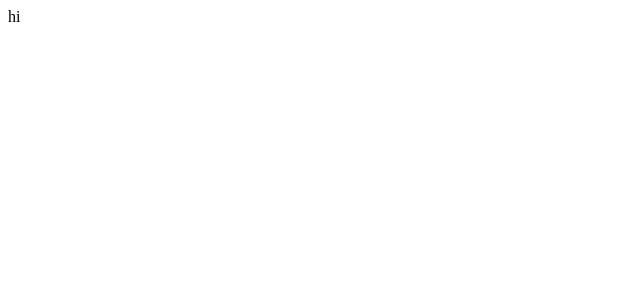
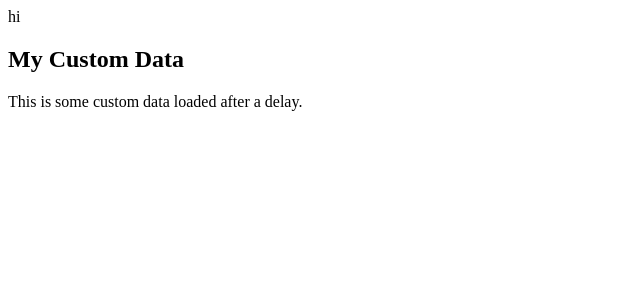
Before and after one commit to eashikanaznin/react_advanced, a React (Vite) app: page / in a window 1280 px wide. Shown: the top 300 px of the page, without its empty margins (0-640 px from the left). Built offline with nearby package versions, Linux system fonts and the light colour scheme.

Commit message:
lazy and suspence

```diff
--- a/src/App.jsx
+++ b/src/App.jsx
@@ -1,8 +1,20 @@
+import { Suspense, lazy } from "react"
+
+const delay = (ms) =>
+  new Promise((resolve) => setTimeout(resolve, ms)); // Creates a promise that resolves after ms milliseconds
+
+
+// import { MyCustomData } from "./MyCustomData"
+
+const MyCustomData = lazy(() => delay(5000).then(()=>import( "./MyCustomData" )))
 function App() {
 
   return (
     <>
       hi
+      <Suspense fallback={<div>Loading Custom Data ....</div>} >
+        <MyCustomData />
+      </Suspense>
     </>
   )
 }
--- /dev/null
+++ b/src/MyCustomData.jsx
@@ -0,0 +1,8 @@
+export default function MyCustomData() {
+  return (
+    <div>
+      <h2>My Custom Data</h2>
+      <p>This is some custom data loaded after a delay.</p>
+    </div>
+  );
+};
```
